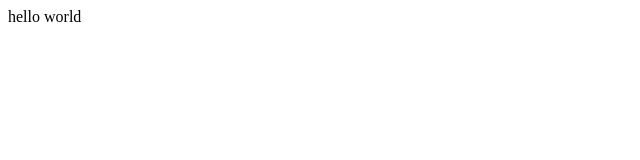
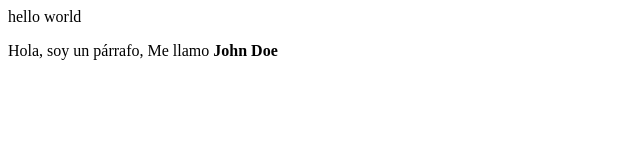
Before and after one commit to CancillerVEVO/Movie-App-PIA, a website: page index.html in a window 1280 px wide. Shown: the whole page, without its empty margins (0-640 px from the left). Drawn offline with Linux system fonts and the light colour scheme.

Commit message:
feat/pagina-principal

```diff
--- a/index.html
+++ b/index.html
@@ -2,11 +2,11 @@
 <html lang="en">
   <head>
     <meta charset="UTF-8" />
-    <link rel="icon" type="image/svg+xml" href="/vite.svg" />
     <meta name="viewport" content="width=device-width, initial-scale=1.0" />
     <title>Main</title>
   </head>
   <body>
     <div>hello world</div>
+    <p>Hola, soy un párrafo, Me llamo <strong>John Doe</strong></p>
   </body>
 </html>
```
